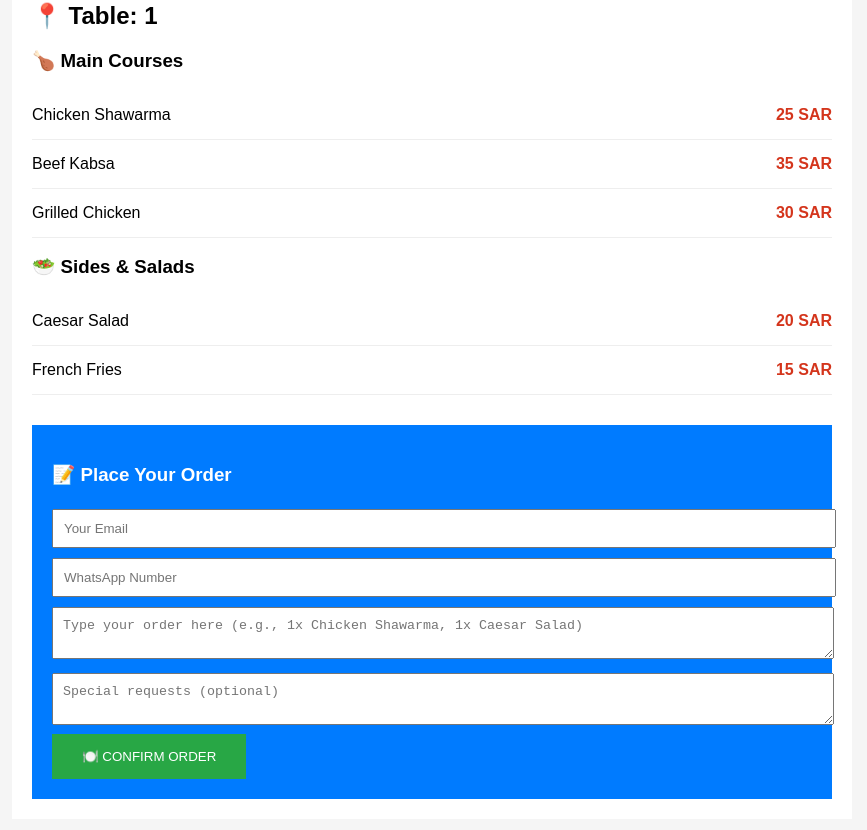
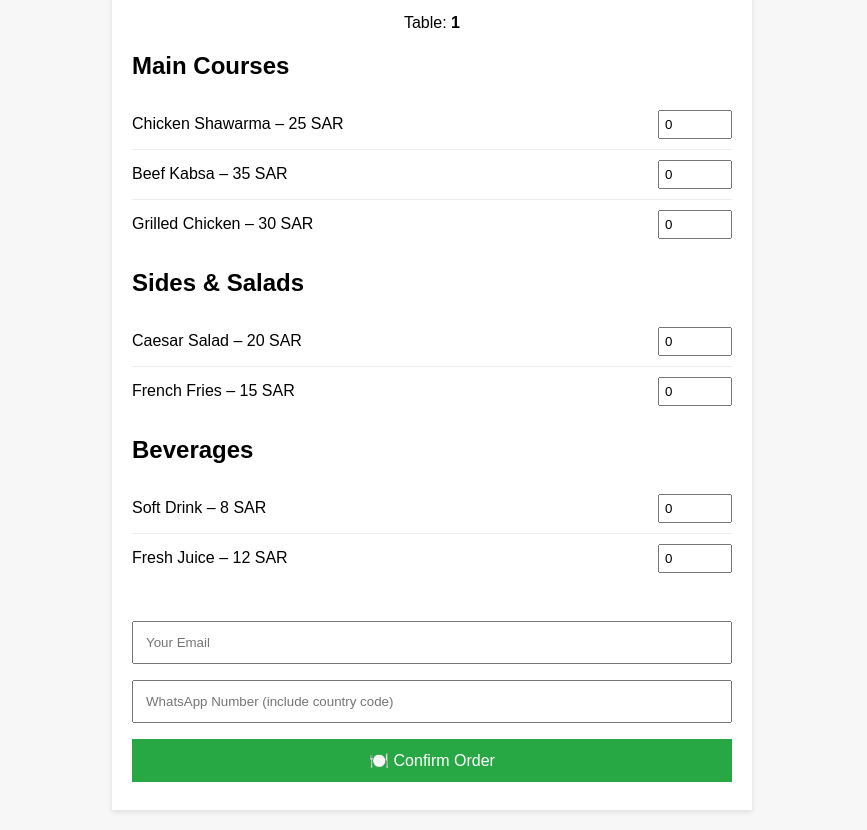
Before and after one commit to syedfarazds/restaurant-menu, a plain HTML site: page index.html in a window 1280 px wide. Shown: the part 106-936 px from the top of the page, without its empty margins (208-1075 px from the left). Drawn offline with Linux system fonts and the light colour scheme.

Commit message:
Update index.html

```diff
--- a/index.html
+++ b/index.html
@@ -1,42 +1,79 @@
 <!DOCTYPE html>
-<html>
+<html lang="en">
 <head>
-    <title>Restaurant Menu - Order Online</title>
+  <meta charset="UTF-8">
+  <title>[Restaurant Name] – Order Online</title>
+  <meta name="viewport" content="width=device-width, initial-scale=1">
   <style>
-        body { font-family: Arial; background: #f5f5f5; }
-        .menu { max-width: 800px; margin: auto; background: white; padding: 20px; }
-        .dish { border-bottom: 1px solid #eee; padding: 15px 0; }
-        .price { color: #d4351c; font-weight: bold; float: right; }
-        .order-form { background: #007bff; color: white; padding: 20px; margin-top: 30px; }
-        input, textarea { width: 100%; padding: 10px; margin: 5px 0; }
-        button { background: #28a745; color: white; padding: 15px 30px; border: none; }
+    body { font-family: Arial, sans-serif; background: #f7f7f7; margin: 0; padding: 20px; }
+    .container { max-width: 600px; margin: auto; background: #fff; padding: 20px; box-shadow: 0 2px 5px rgba(0,0,0,0.1); }
+    h1 { text-align: center; color: #333; }
+    .menu-section { margin-bottom: 20px; }
+    .menu-item { display: flex; justify-content: space-between; align-items: center; padding: 10px 0; border-bottom: 1px solid #eee; }
+    .menu-item:last-child { border-bottom: none; }
+    .menu-item label { flex: 1; }
+    .menu-item input[type="number"] { width: 60px; padding: 5px; }
+    .order-form { margin-top: 30px; }
+    .order-form input, .order-form button { width: 100%; padding: 12px; margin: 8px 0; box-sizing: border-box; }
+    .order-form button { background: #28a745; color: white; border: none; font-size: 16px; cursor: pointer; }
+    .order-form button:hover { background: #218838; }
   </style>
 </head>
 <body>
-    <div class="menu">
-        <h1>Welcome to [Future Restaurant]</h1>
-        <h2>📍 Table: 1</h2>
+  <div class="container">
+    <h1>Welcome to [Restaurant Name]</h1>
+    <p style="text-align:center;">Table: <strong>1</strong></p>
 
-        <h3>🍗 Main Courses</h3>
-        <div class="dish">Chicken Shawarma <span class="price">25 SAR</span></div>
-        <div class="dish">Beef Kabsa <span class="price">35 SAR</span></div>
-        <div class="dish">Grilled Chicken <span class="price">30 SAR</span></div>
+    <form action="https://hook.integromat.com/YOUR_WEBHOOK_URL_HERE" method="POST">
+      <!-- Menu Section -->
+      <div class="menu-section">
+        <h2>Main Courses</h2>
+        <div class="menu-item">
+          <label for="qty_shawarma">Chicken Shawarma – 25 SAR</label>
+          <input type="number" id="qty_shawarma" name="Chicken Shawarma" min="0" value="0">
+        </div>
+        <div class="menu-item">
+          <label for="qty_kabsa">Beef Kabsa – 35 SAR</label>
+          <input type="number" id="qty_kabsa" name="Beef Kabsa" min="0" value="0">
+        </div>
+        <div class="menu-item">
+          <label for="qty_grilled">Grilled Chicken – 30 SAR</label>
+          <input type="number" id="qty_grilled" name="Grilled Chicken" min="0" value="0">
+        </div>
+      </div>
 
-        <h3>🥗 Sides & Salads</h3>
-        <div class="dish">Caesar Salad <span class="price">20 SAR</span></div>
-        <div class="dish">French Fries <span class="price">15 SAR</span></div>
+      <div class="menu-section">
+        <h2>Sides & Salads</h2>
+        <div class="menu-item">
+          <label for="qty_salad">Caesar Salad – 20 SAR</label>
+          <input type="number" id="qty_salad" name="Caesar Salad" min="0" value="0">
+        </div>
+        <div class="menu-item">
+          <label for="qty_fries">French Fries – 15 SAR</label>
+          <input type="number" id="qty_fries" name="French Fries" min="0" value="0">
+        </div>
+      </div>
 
+      <div class="menu-section">
+        <h2>Beverages</h2>
+        <div class="menu-item">
+          <label for="qty_soda">Soft Drink – 8 SAR</label>
+          <input type="number" id="qty_soda" name="Soft Drink" min="0" value="0">
+        </div>
+        <div class="menu-item">
+          <label for="qty_juice">Fresh Juice – 12 SAR</label>
+          <input type="number" id="qty_juice" name="Fresh Juice" min="0" value="0">
+        </div>
+      </div>
+
+      <!-- Customer Details -->
       <div class="order-form">
-            <h3>📝 Place Your Order</h3>
-            <form action="https://hook.us2.make.com/pn7alrjc0nqqylgwgx47ka6i514k8lhv" method="POST">
         <input type="hidden" name="table" value="Table 1">
         <input type="email" name="email" placeholder="Your Email" required>
-                <input type="tel" name="phone" placeholder="WhatsApp Number" required>
-                <textarea name="order" placeholder="Type your order here (e.g., 1x Chicken Shawarma, 1x Caesar Salad)" required></textarea>
-                <textarea name="notes" placeholder="Special requests (optional)"></textarea>
-                <button type="submit">🍽️ CONFIRM ORDER</button>
+        <input type="tel" name="phone" placeholder="WhatsApp Number (include country code)" required>
+        <button type="submit">🍽️ Confirm Order</button>
+      </div>
     </form>
-        </div>
   </div>
 </body>
 </html>
```
Lines whose indentation alone changed are shown as unchanged.
